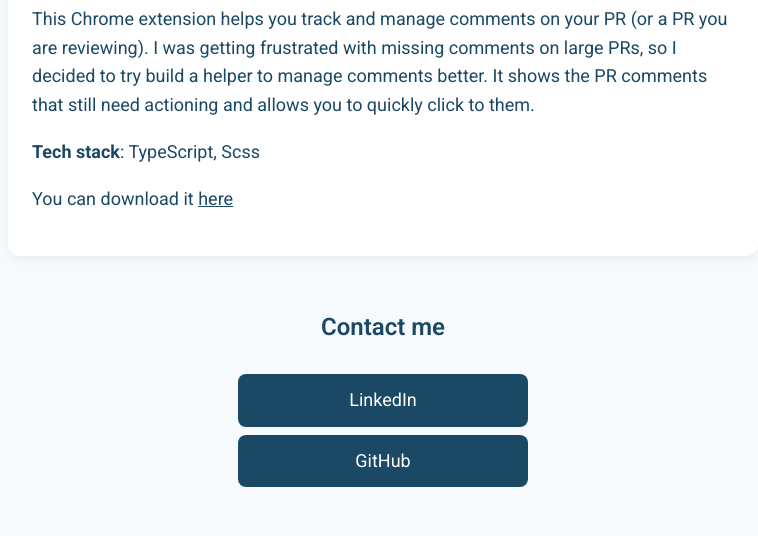
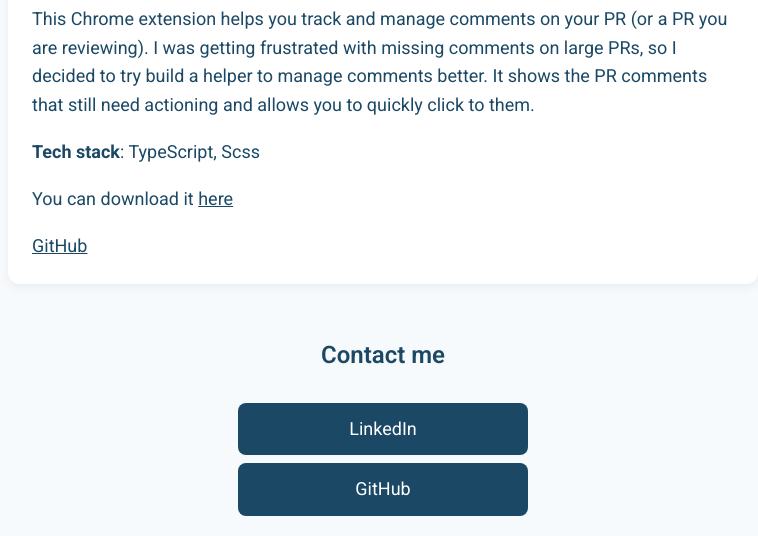
Before and after one commit to christian-2009/personal-site, a plain HTML site: page index.html in a window 1280 px wide. Shown: the part 1328-1864 px from the top of the page, without its empty margins (257-1015 px from the left). Before the commit the page ends 1835 px from the top, so only its background shows below. Drawn offline with Linux system fonts and the light colour scheme.

Commit message:
PS8: Add GitHub link for PR helper project

```diff
--- a/index.html
+++ b/index.html
@@ -66,6 +66,7 @@
             <p>You can download it <a href="https://chromewebstore.google.com/detail/github-pr-comment-tracker/acmoflfoahncbbhbgibefmfklcpajleo"
                                       target="_blank">here</a>
             </p>
+            <a href="https://github.com/christian-2009/pr-helper-extension" target="_blank">GitHub</a>
         </div>
 
     </section>
```
